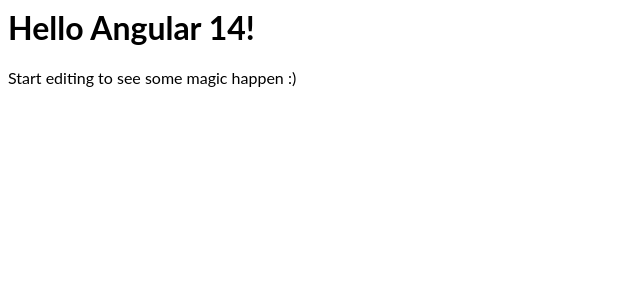
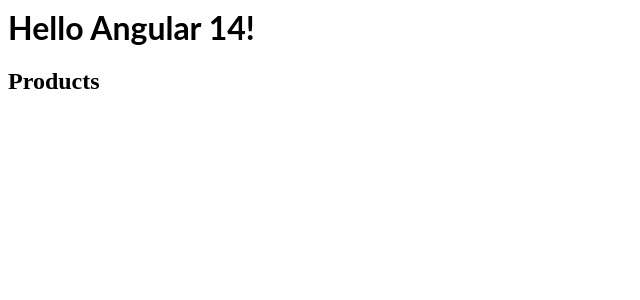
Before and after one commit to freelanceruideveloper/angular, an Angular app: page / in a window 1280 px wide. Shown: the top 300 px of the page, without its empty margins (0-640 px from the left). Built offline with nearby package versions, Linux system fonts and the light colour scheme.

Commit message:
Update app.component.html

```diff
--- a/src/app/app.component.html
+++ b/src/app/app.component.html
@@ -1,4 +1,2 @@
 <hello name="{{ name }}"></hello>
-<p>
-  Start editing to see some magic happen :)
-</p>
+<h2>Products</h2>
```
